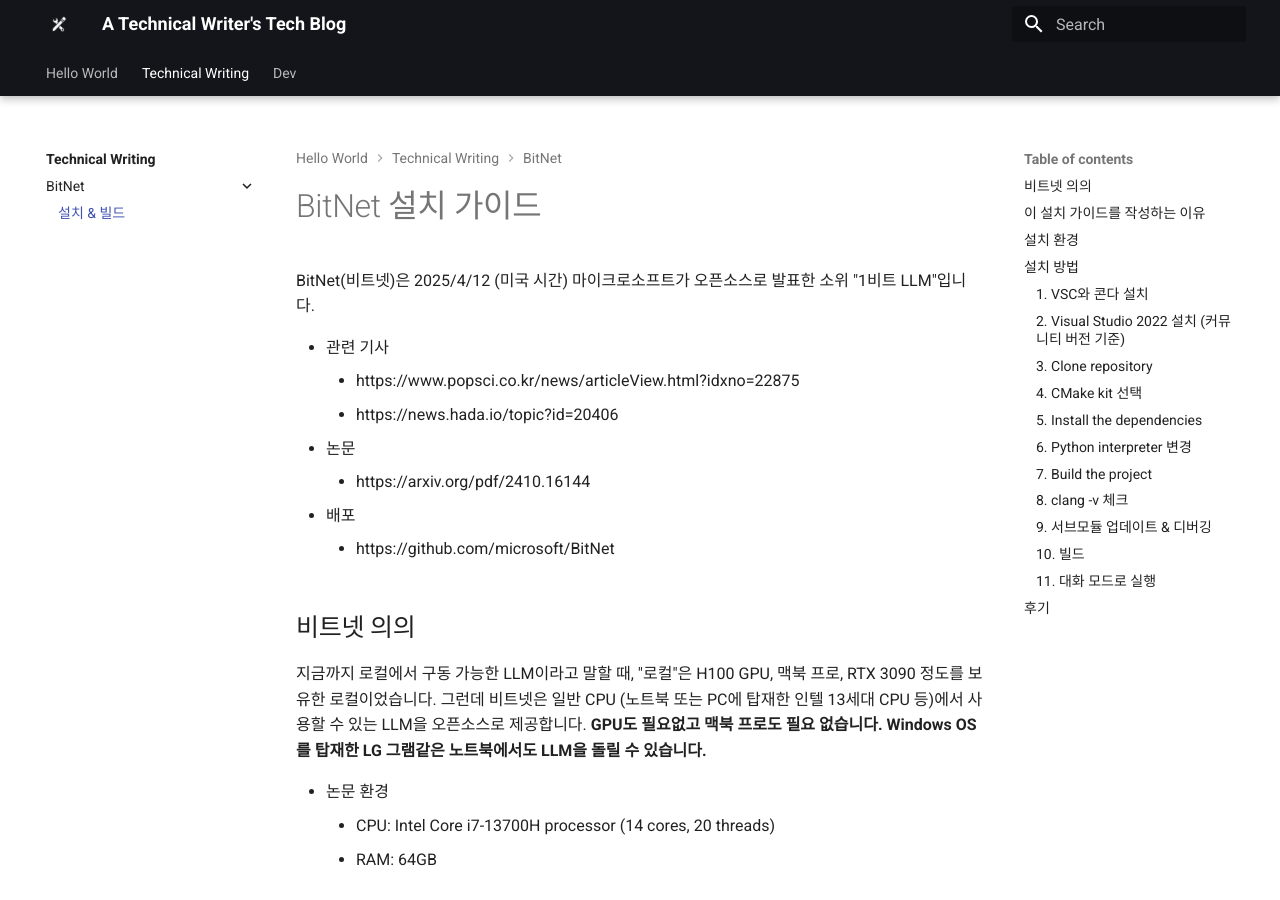
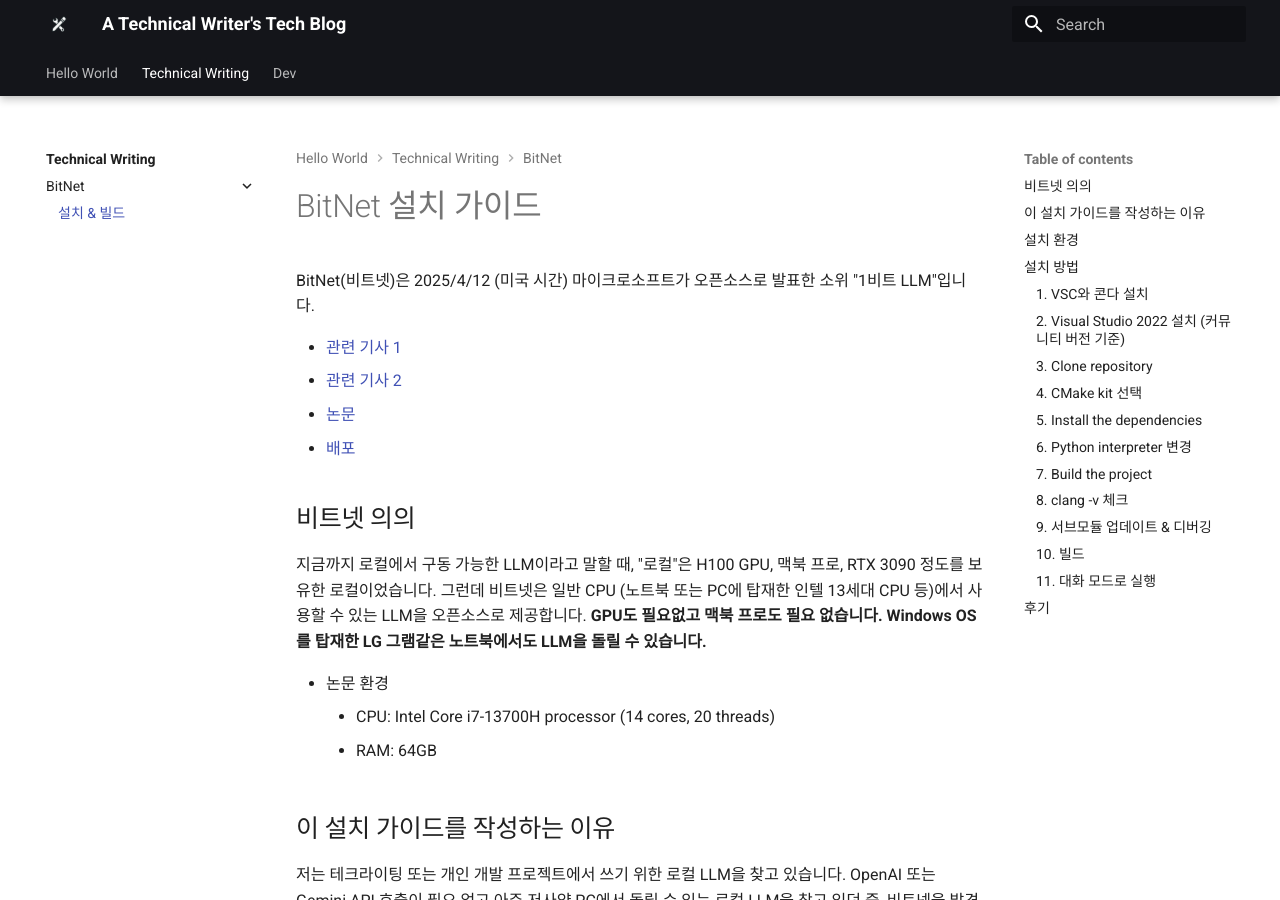
Before and after one commit to SkyDominator/SkyDominator.github.io, an MkDocs documentation site: the page built from docs/tw/bitnet-2025-04-25.md, in a window 1280 px wide and 900 px high. Built offline with MkDocs 1.6.1 and Material for MkDocs 9.7.7, drawn with Linux system fonts in a browser that asks for light colours.

Commit message:
링크 수정

```diff
--- a/docs/tw/bitnet-2025-04-25.md
+++ b/docs/tw/bitnet-2025-04-25.md
@@ -2,13 +2,10 @@
 
 BitNet(비트넷)은 2025/4/12 (미국 시간) 마이크로소프트가 오픈소스로 발표한 소위 "1비트 LLM"입니다.
 
-* 관련 기사
-    * https://www.popsci.co.kr/news/articleView.html?idxno=22875
-    * https://news.hada.io/topic?id=20406
-* 논문
-    * https://arxiv.org/pdf/2410.16144
-* 배포
-    * https://github.com/microsoft/BitNet
+* [관련 기사 1](https://www.popsci.co.kr/news/articleView.html?idxno=22875)
+* [관련 기사 2](https://news.hada.io/topic?id=20406)
+* [논문](https://arxiv.org/pdf/2410.16144)
+* [배포](https://github.com/microsoft/BitNet)
 
 ## 비트넷 의의
 
```
